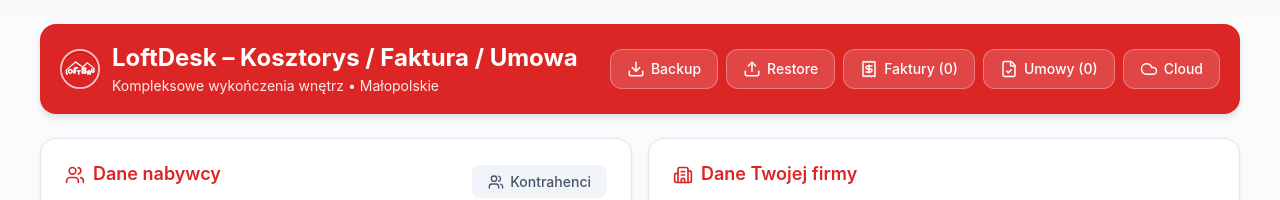
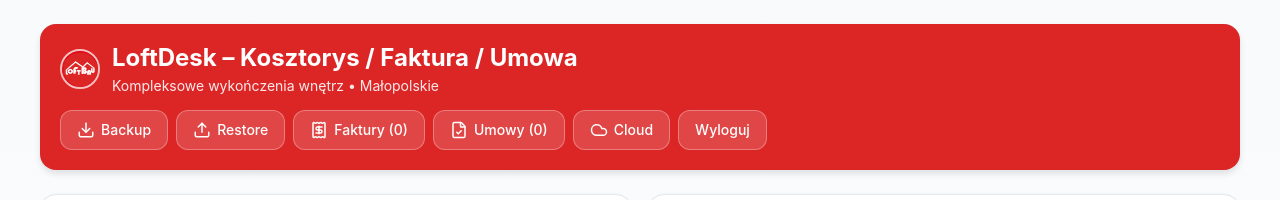
Before and after one commit to shalke777/loftdesk-app, a React (Create React App) app: page / in a window 1280 px wide. Shown: the top 200 px of the page. Built offline with nearby package versions, Linux system fonts and the light colour scheme; no server answers.

Commit message:
Add logout button

```diff
--- a/src/App.jsx
+++ b/src/App.jsx
@@ -36,12 +36,22 @@
 import './App.css';
 
 function AppShell() {
+const handleLogout = async () => {
+  if (!supabase) {
+    alert("Brak konfiguracji Supabase (.env / ENV na Netlify).");
+    return;
+  }
+
+  await supabase.auth.signOut();
+  window.location.href = "/login"; // po wylogowaniu pokaż ekran logowania
+};
 
   const [company, setCompany] = useState(() => {
     const stored = storage.get(STORAGE_KEYS.COMPANY, DEFAULT_COMPANY);
     return {
       ...stored,
       logo: stored.logo || "",
+
     };
   });
 
@@ -217,6 +227,9 @@
                 <Cloud size={18} />
                 Cloud {user ? '✓' : ''}
               </button>
+<button className="header-btn" onClick={handleLogout}>
+  Wyloguj
+</button>
 
             </div>
           </div>
```
